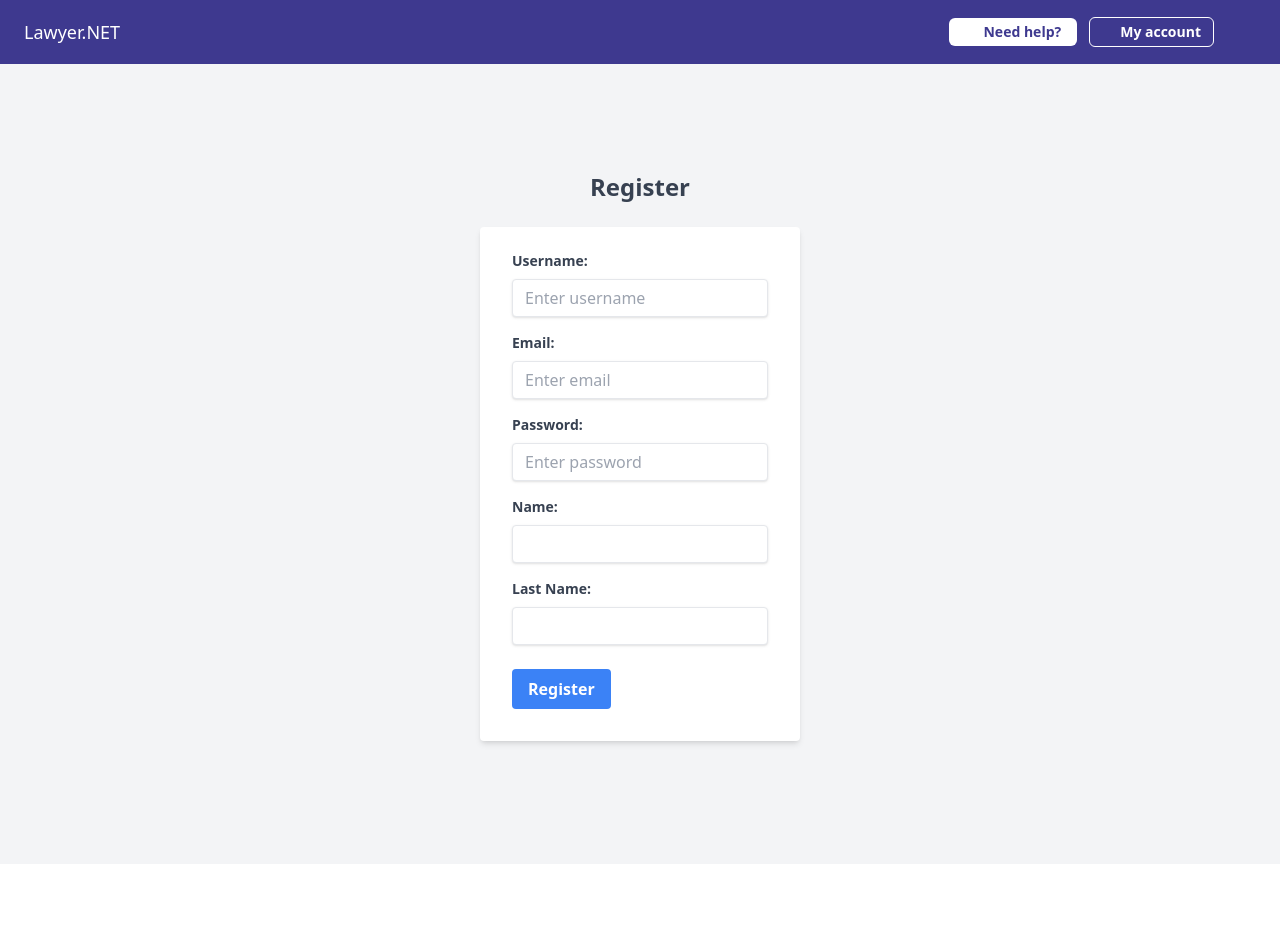
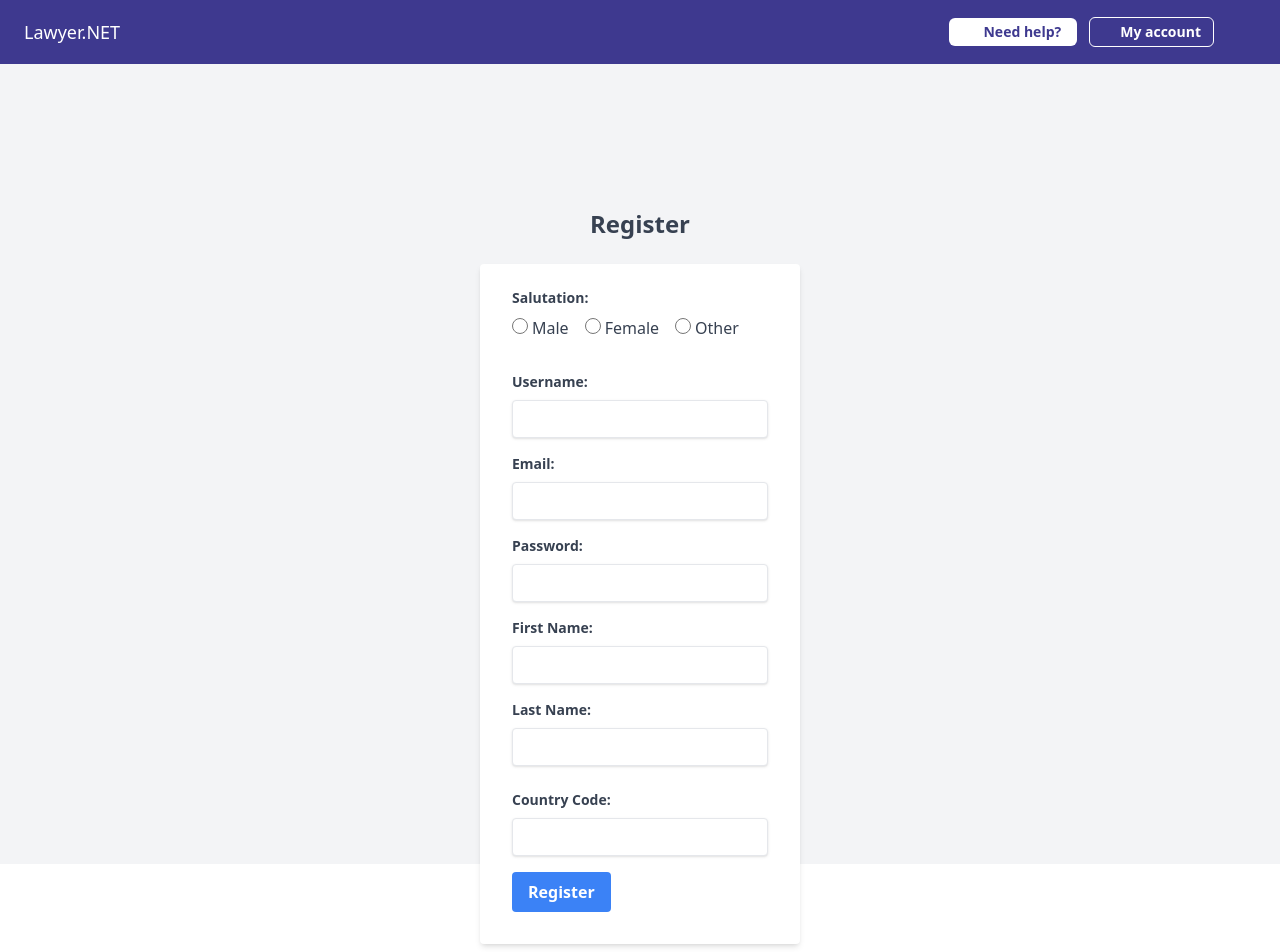
Before and after one commit to ero-gfld/Lawyer.NET-front, a Vue app: page /register in a window 1280 px wide. Shown: the top 952 px of the page. Before the commit the page ends 864 px from the top, so only its background shows below. Built offline with nearby package versions, Linux system fonts and the light colour scheme; some icons are missing.

Commit message:
adapted UserModel & modified registration (salutation)

```diff
--- a/src/models/RegistrationUserModel.ts
+++ b/src/models/RegistrationUserModel.ts
@@ -1,6 +1,8 @@
 import UserRoles from "@/constants/UserRoles";
 
 export type RegistrationUserModel = {
+  salutation: string;
+  countryCode: string;
   username: string;
   firstName: string;
   lastName: string;
--- a/src/services/UserService.ts
+++ b/src/services/UserService.ts
@@ -40,15 +40,10 @@ export async function postLogin(
 }
 
 export async function postUser(
-  user: RegistrationUserModel,
-  token: string
+  user: RegistrationUserModel
 ): Promise<HttpResponse<UserModel>> {
   const response = await axios
-    .post(`${apiConfig.URL}/api/users/new`, user, {
-      headers: {
-        Authorization: `Bearer ${token}`,
-      },
-    })
+    .post(`${apiConfig.URL}/api/users/new`, user)
     .then((res) => {
       return {
         status: res.status,
--- a/src/stores/UserStore.ts
+++ b/src/stores/UserStore.ts
@@ -1,4 +1,5 @@
 import { defineStore } from "pinia";
+import router from "@/router";
 import axios from "axios";
 import apiConfig from "@/config/api-config.json";
 import UserModel from "@/models/UserModel";
@@ -40,17 +41,15 @@ export const useUserStore = defineStore("userStore", {
     },
 
     async createUser(userData: RegistrationUserModel) {
-      const token = localStorage.getItem("access_token");
-      if (token) {
-        const response = await postUser(userData, token);
+      const response = await postUser(userData);
       if (isHttpSuccessResponse(response)) {
         const success = response as HttpSuccessResponse<UserModel>;
         this.users.push(success.data);
+        router.push({ name: "Login" });
         return;
       }
       const error = response as HttpErrorResponse;
       useErrorStore().showError(error.message, error.details);
-      }
     },
 
     async updateUser(userId: string, updatedData: ModifiedUserModel) {
--- a/src/views/RegisterView.vue
+++ b/src/views/RegisterView.vue
@@ -5,10 +5,14 @@ import { Ref, ref } from "vue";
 import VLabel from "@/components/atoms/VLabel.vue";
 import LabelTypes from "@/constants/LabelTypes";
 import * as Yup from "yup";
+import UserRoles from "@/constants/UserRoles";
 
 const userStore = useUserStore();
+const customGender = ref("");
 
 const schema = Yup.object().shape({
+  salutation: Yup.string().required("Salutation is required"),
+  countryCode: Yup.string().required("Country is required"),
   username: Yup.string().required("Username is required"),
   firstName: Yup.string().required("First name is required"),
   lastName: Yup.string().required("Last name is required"),
@@ -19,6 +23,8 @@ const schema = Yup.object().shape({
 });
 
 const userForm: Ref<RegistrationUserModel> = ref({
+  salutation: "",
+  countryCode: "",
   username: "",
   firstName: "",
   lastName: "",
@@ -27,6 +33,8 @@ const userForm: Ref<RegistrationUserModel> = ref({
 });
 
 const validationErrors: Ref<{ [id: string]: string }> = ref({
+  salutation: "",
+  countryCode: "",
   username: "",
   firstName: "",
   lastName: "",
@@ -38,6 +46,15 @@ function onRegister() {
   schema
     .validate(userForm.value, { abortEarly: false })
     .then(() => {
+      userForm.value.role = UserRoles.USER;
+      if (
+        customGender.value !== "" &&
+        userForm.value.salutation !== "male" &&
+        userForm.value.salutation !== "female"
+      ) {
+        userForm.value.salutation = customGender.value;
+      }
+
       userStore.createUser(userForm.value);
     })
     .catch((err: Yup.ValidationError) => {
@@ -59,7 +76,7 @@ function validate(field: string) {
 
 <template>
   <div class="flex justify-center items-center h-screen bg-gray-100">
-    <div class="w-full max-w-xs">
+    <div class="w-full max-w-xs mt-60">
       <h2 class="mb-6 text-2xl font-bold text-center text-gray-700">
         Register
       </h2>
@@ -67,6 +84,65 @@ function validate(field: string) {
         @submit.prevent="onRegister"
         class="px-8 pt-6 pb-8 mb-4 bg-white rounded shadow-md"
       >
+        <fieldset class="mb-4">
+          <label class="block mb-2 text-sm font-bold text-gray-700"
+            >Salutation:</label
+          >
+
+          <div class="flex mb-4">
+            <div class="mr-4">
+              <input
+                type="radio"
+                class="form-radio h-4 w-4 text-indigo-600 border-2 border-indigo-600 focus:ring-2 focus:ring-offset-0 focus:ring-indigo-500"
+                id="male"
+                v-model="userForm.salutation"
+                value="male"
+                @blur="validate('salutation')"
+              />
+              <label for="male" class="ml-1 text-gray-700">Male</label>
+            </div>
+
+            <div class="mr-4">
+              <input
+                type="radio"
+                class="form-radio h-4 w-4 text-indigo-600 border-2 border-indigo-600 focus:ring-2 focus:ring-offset-0 focus:ring-indigo-500"
+                id="female"
+                v-model="userForm.salutation"
+                value="female"
+                @blur="validate('salutation')"
+              />
+              <label for="female" class="ml-1 text-gray-700">Female</label>
+            </div>
+
+            <div>
+              <input
+                type="radio"
+                class="form-radio h-4 w-4 text-indigo-600 border-2 border-indigo-600 focus:ring-2 focus:ring-offset-0 focus:ring-indigo-500"
+                id="other"
+                v-model="userForm.salutation"
+                value="other"
+                @blur="validate('salutation')"
+              />
+              <label for="other" class="ml-1 text-gray-700">Other</label>
+            </div>
+          </div>
+          <div v-if="userForm.salutation === 'other'" class="mb-4">
+            <input
+              type="text"
+              id="customGender"
+              v-model="customGender"
+              class="mt-1 p-2 w-full border rounded-md"
+              placeholder="Enter your gender"
+              required
+            />
+          </div>
+          <v-label
+            :label-type="LabelTypes.DANGER"
+            class="text-xs"
+            v-if="validationErrors.salutation"
+            >{{ validationErrors.salutation }}</v-label
+          >
+        </fieldset>
         <div class="mb-4">
           <label
             class="block mb-2 text-sm font-bold text-gray-700"
@@ -77,7 +153,6 @@ function validate(field: string) {
             class="w-full px-3 py-2 leading-tight text-gray-700 border rounded shadow appearance-none focus:outline-none focus:shadow-outline"
             id="username"
             v-model="userForm.username"
-            placeholder="Enter username"
             @blur="validate('username')"
           />
           <v-label
@@ -96,7 +171,6 @@ function validate(field: string) {
             type="email"
             id="email"
             v-model="userForm.email"
-            placeholder="Enter email"
             @blur="validate('email')"
           />
           <v-label
@@ -117,7 +191,6 @@ function validate(field: string) {
             type="password"
             id="password"
             v-model="userForm.password"
-            placeholder="Enter password"
             @blur="validate('password')"
           />
           <v-label
@@ -129,7 +202,7 @@ function validate(field: string) {
         </div>
         <div class="mb-4">
           <label class="block mb-2 text-sm font-bold text-gray-700" for="name"
-            >Name:</label
+            >First Name:</label
           >
           <input
             class="w-full px-3 py-2 leading-tight text-gray-700 border rounded shadow appearance-none focus:outline-none focus:shadow-outline"
@@ -167,6 +240,25 @@ function validate(field: string) {
             >{{ validationErrors.lastName }}</v-label
           >
         </div>
+        <div class="mb-4">
+          <label
+            class="block mb-2 text-sm font-bold text-gray-700"
+            for="countryCode"
+            >Country Code:</label
+          >
+          <input
+            class="w-full px-3 py-2 leading-tight text-gray-700 border rounded shadow appearance-none focus:outline-none focus:shadow-outline"
+            id="countryCode"
+            v-model="userForm.countryCode"
+            @blur="validate('countryCode')"
+          />
+          <v-label
+            :label-type="LabelTypes.DANGER"
+            class="text-xs"
+            v-if="validationErrors.countryCode"
+            >{{ validationErrors.countryCode }}</v-label
+          >
+        </div>
         <div class="flex items-center justify-between">
           <button
             class="px-4 py-2 font-bold text-white bg-blue-500 rounded hover:bg-blue-700 focus:outline-none focus:shadow-outline"
```
Lines whose indentation alone changed are shown as unchanged.
